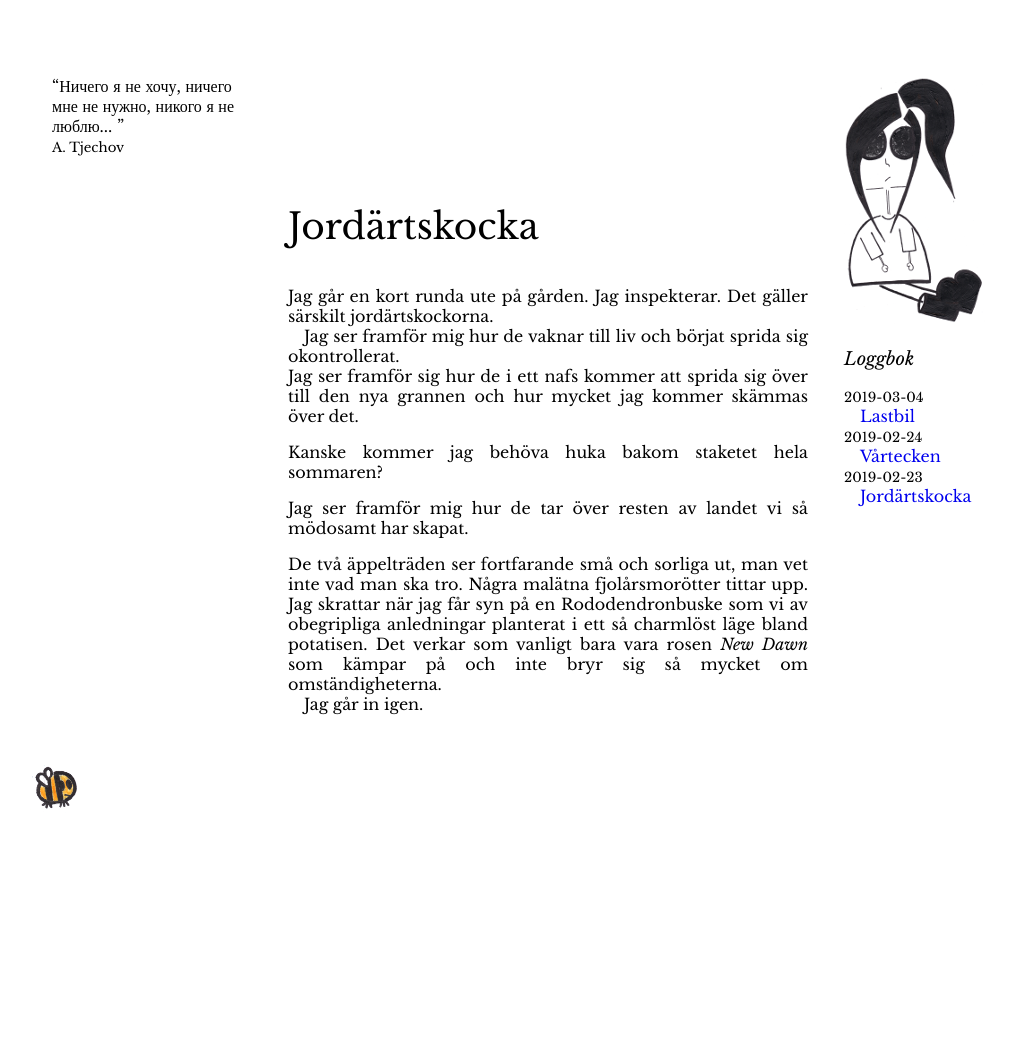
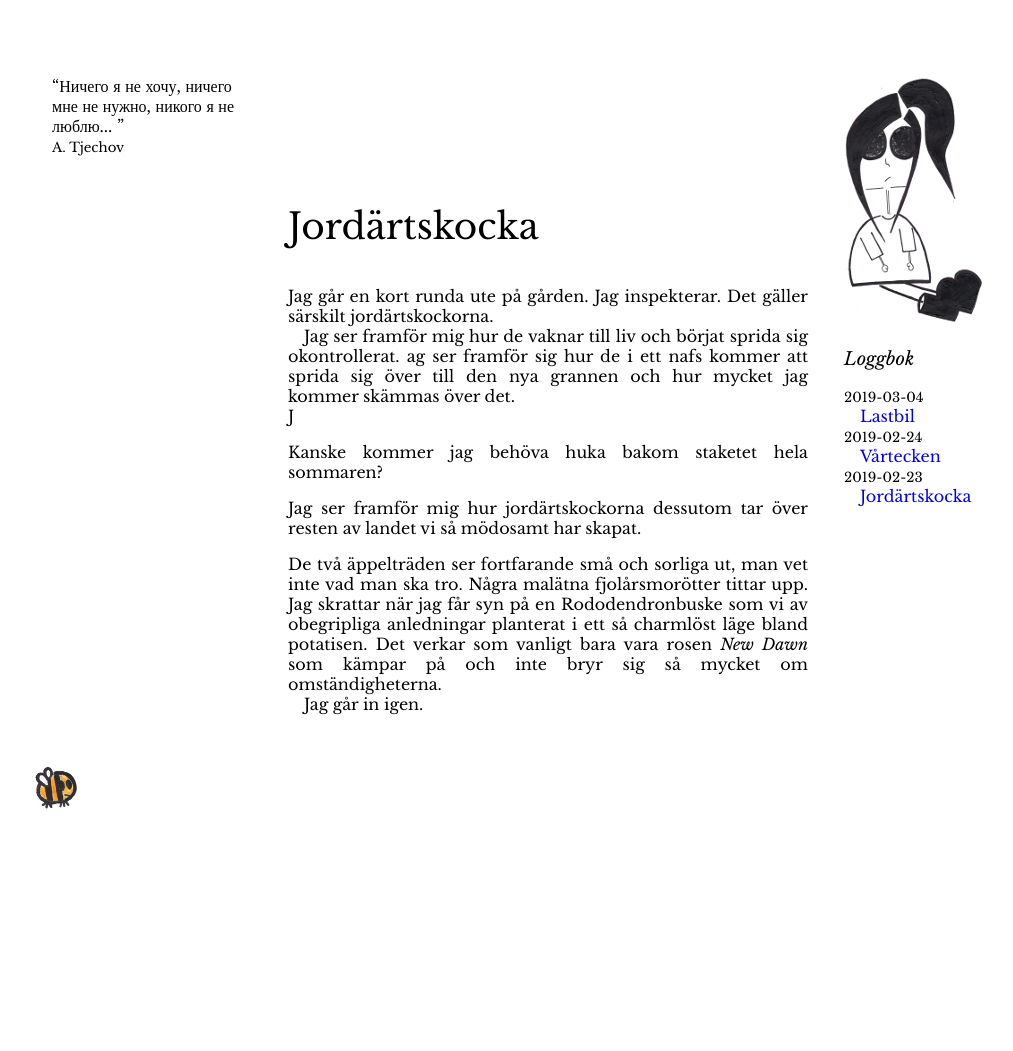
Before and after one commit to amandasandberg/amandasandberg.github.io, a Jekyll site: the page built from _posts/2019-02-23-jordarta.md, in a window 1280 px wide. Shown: the whole page, without its empty margins (92-1105 px from the left). Built offline with Jekyll 4.4.1, drawn with Linux system fonts in a browser that asks for light colours.

Commit message:
Update 2019-02-23-jordarta.md

```diff
--- a/_posts/2019-02-23-jordarta.md
+++ b/_posts/2019-02-23-jordarta.md
@@ -4,11 +4,11 @@ title: "Jordärtskocka"
 ---
 
 Jag går en kort runda ute på gården. Jag inspekterar. Det gäller särskilt jordärtskockorna.
-<span>Jag ser framför mig hur de vaknar till liv och börjat sprida sig okontrollerat. </span> Jag ser framför sig hur de i ett nafs kommer att sprida sig över till den nya grannen och hur mycket jag kommer skämmas över det.
+<span>Jag ser framför mig hur de vaknar till liv och börjat sprida sig okontrollerat. ag ser framför sig hur de i ett nafs kommer att sprida sig över till den nya grannen och hur mycket jag kommer skämmas över det.</span> J
 
 Kanske kommer jag behöva huka bakom staketet hela sommaren?
 
-Jag ser framför mig hur de tar över resten av landet vi så mödosamt har skapat.
+Jag ser framför mig hur jordärtskockorna dessutom tar över resten av landet vi så mödosamt har skapat.
 
  De två äppelträden ser fortfarande små och sorliga ut, man vet inte vad man ska tro. Några malätna fjolårsmorötter tittar upp. Jag skrattar när jag får syn på en Rododendronbuske som vi av obegripliga anledningar planterat i ett så charmlöst läge bland potatisen.
  Det verkar som vanligt bara vara rosen _New Dawn_ som kämpar på och inte bryr sig så mycket om omständigheterna.
```
